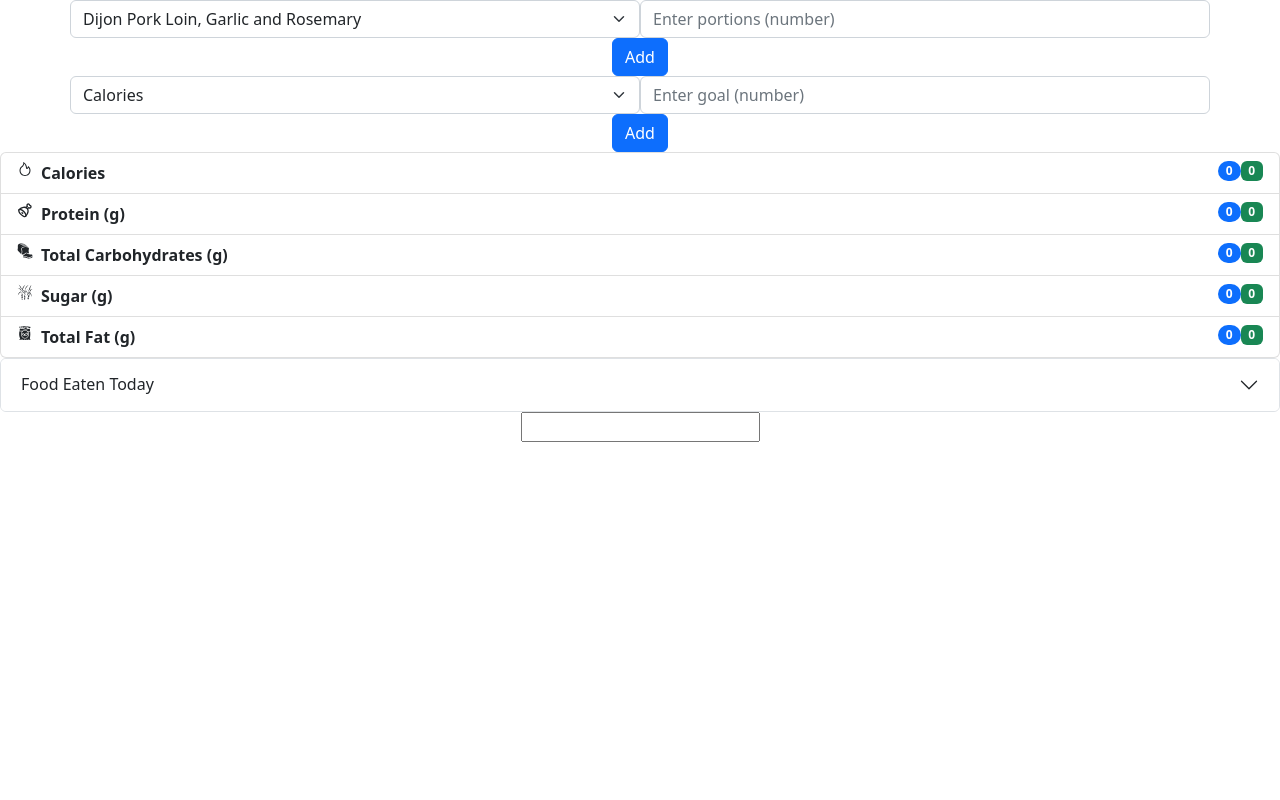
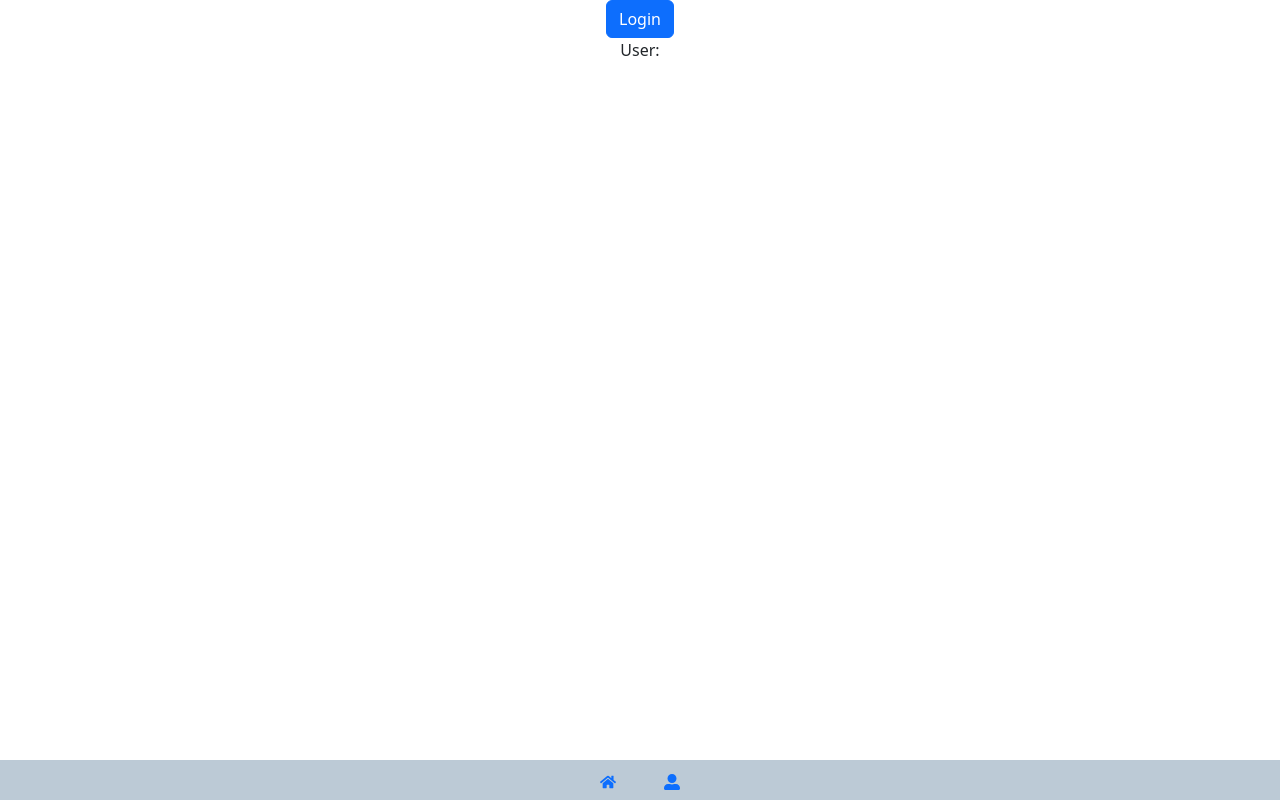
Before and after one commit to 397-f22/DietAdvisor, a React (Create React App) app: page /authenticate in a window 1280 px wide. Built offline with nearby package versions, Linux system fonts and the light colour scheme.

Commit message:
Add menu bar and authentication functionality.

```diff
--- a/src/App.js
+++ b/src/App.js
@@ -9,6 +9,9 @@ import Slider from './components/Slider'
 import 'bootstrap/dist/css/bootstrap.min.css';
 import Autocomplete from "./AutoComplete";
 import { autoCompleteData } from "./data.js";
+import BottomMenu from './components/BottomMenu.js';
+import { BrowserRouter, Routes, Route } from 'react-router-dom';
+import LoginLogout from './components/LoginLogout';
 
 
 
@@ -32,15 +35,22 @@ function App() {
 });
   const [foodItems, setFoodItems] = useState({});
   return (
-    <div className="App">
-      <SearchBar macros={macros} foodItems={foodItems} setFoodItems={setFoodItems} setMacros={setMacros} />
-      <SetGoal goals={goals} setGoals={setGoals}/>
-      <NutritionInfo nutrients={macros} goal={goals} />
-      <ItemList foodItems={foodItems} setFoodItems={setFoodItems}/>
-      <Autocomplete data={autoCompleteData} />
-      {/* <Slider /> */}
+    <div className='App'>
+      <BrowserRouter>
+        <Routes>
+          <Route path="/" element={
+            <div>
+              <SearchBar macros={macros} foodItems={foodItems} setFoodItems={setFoodItems} setMacros={setMacros} />
+              <SetGoal goals={goals} setGoals={setGoals}/>
+              <NutritionInfo nutrients={macros} goal={goals} />
+              <ItemList foodItems={foodItems} setFoodItems={setFoodItems}/>
+              <Autocomplete data={autoCompleteData} />
+            </div>} />
+            <Route path="/authenticate" element={<LoginLogout />} />
+        </Routes>
+        <BottomMenu />
+      </BrowserRouter>
     </div>
-
   );
 }
 
--- /dev/null
+++ b/src/components/BottomMenu.js
@@ -0,0 +1,23 @@
+import { Link } from "react-router-dom";
+import { FaUserAlt, FaHome } from "react-icons/fa"
+
+const BottomMenu = () => {
+    return (
+        <nav className="navbar fixed-bottom navbar-expand-lg justify-content-center" style={{background: "#bccad6", border: "none"}}>
+            <ul className="navbar-nav flex-row">
+                <li className = "nav-item mx-4">
+                    <Link to="/">
+                        <FaHome />
+                    </Link>
+                </li>
+                <li className = "nav-item mx-4">
+                     <Link to="/authenticate">
+                        <FaUserAlt />
+                    </Link>
+                </li>
+            </ul>
+        </nav>
+    )
+}
+
+export default BottomMenu;
--- /dev/null
+++ b/src/components/LoginLogout.js
@@ -0,0 +1,25 @@
+import { signInWithGoogle, signOutWithGoogle } from "../database/firebase";
+import { Button } from "react-bootstrap";
+
+const LoginLogout = () => {
+    const Authenticate = () => {
+        if (localStorage.getItem("userName")) {
+            signOutWithGoogle()
+            // window.location.reload(false);
+        } else {
+            signInWithGoogle()
+            // window.location.reload(false);
+        }
+    }
+
+    return (
+        <div className="authentication">
+            <Button onClick={Authenticate}>{localStorage.getItem("userName") ? "Logout" : "Login"}</Button>
+            <div>
+                User: {localStorage.getItem("userName")}
+            </div>
+        </div>
+    )
+}
+
+export default LoginLogout;
--- /dev/null
+++ b/src/database/firebase.js
@@ -0,0 +1,39 @@
+// Import the functions you need from the SDKs you need
+import { initializeApp } from "firebase/app";
+import { getAuth, GoogleAuthProvider, signInWithPopup, signOut } from "firebase/auth"
+
+const firebaseConfig = {
+  apiKey: "AIzaSyCMKeW61Pviq1x1DUIwBlBxrrpeeBpUiEc",
+  authDomain: "diet-advisor-4cc61.firebaseapp.com",
+  projectId: "diet-advisor-4cc61",
+  storageBucket: "diet-advisor-4cc61.appspot.com",
+  messagingSenderId: "745014827406",
+  appId: "1:745014827406:web:ff9517a6f9f243b7a1acdf",
+  measurementId: "G-KTD9C98CJ0"
+};
+
+// Initialize Firebase
+const app = initializeApp(firebaseConfig);
+export  const auth = getAuth(app);
+
+const provider = new GoogleAuthProvider();
+export const signInWithGoogle = () => {
+    signInWithPopup(auth, provider)
+        .then((result) => {
+            localStorage.setItem("userName", result.user.displayName);
+        })
+        .then(() => {
+            window.location.reload(false);
+        })
+        .catch((err) => {
+            console.log(err);
+        })
+};
+
+export const signOutWithGoogle = () => {
+    localStorage.removeItem("userName");
+    signOut(auth)
+        .then(() => {
+            window.location.reload(false);
+        })
+}
```
Also changed, not shown: package.json (+11 -0 lines), 1 other file (tests, documents, lock files or other folders).
